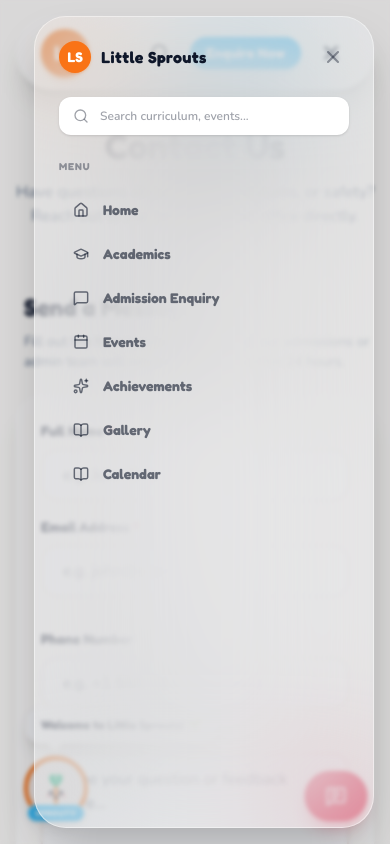
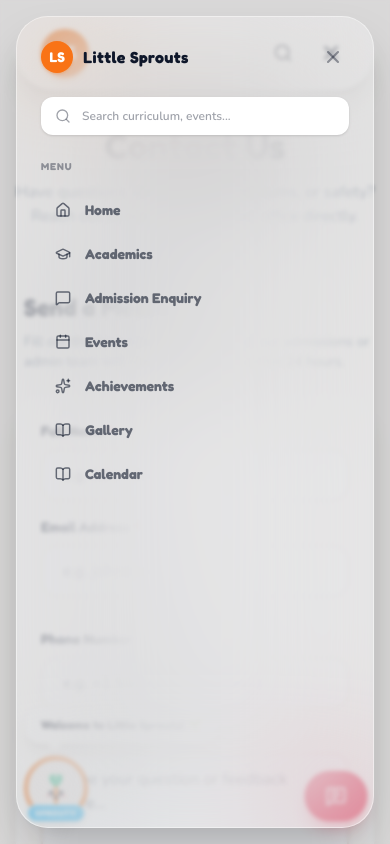
Before and after one commit to Shohilc/school, a React (Vite) app: page /contact in a window 390 px wide. Both pictures are taken after a click on the button 331 px from the left and 53 px from the top of the page. Shown: the top 844 px of the page. Built offline with nearby package versions, Linux system fonts and the light colour scheme.

Commit message:
fix: resolve mobile navbar cutoff and horizontal layout overflow

```diff
--- a/src/components/layout/Navbar.jsx
+++ b/src/components/layout/Navbar.jsx
@@ -237,14 +237,15 @@ export default function Navbar() {
             </div>
 
             {/* CTA Button (Desktop only) */}
+            <div className="hidden md:block">
               <Button
                 variant="secondary"
                 size="sm"
                 onClick={openEnquiry}
-              className="hidden md:inline-flex"
               >
                 Enquire Now
               </Button>
+            </div>
 
             {/* Hamburger Button */}
             <m.button
@@ -296,7 +297,7 @@ export default function Navbar() {
               animate={{ x: 0, opacity: 1 }}
               exit={{ x: "110%", opacity: 0 }}
               transition={{ type: "spring", damping: 30, stiffness: 250 }}
-              className="fixed top-4 right-4 bottom-4 w-full max-w-[340px] bg-white/30 backdrop-blur-3xl rounded-[32px] border border-white/45 z-50 p-6 flex flex-col justify-between overflow-y-auto shadow-2xl text-navy scrollbar-none"
+              className="fixed top-4 right-4 bottom-4 left-4 sm:left-auto sm:w-full sm:max-w-[340px] bg-white/30 backdrop-blur-3xl rounded-[32px] border border-white/45 z-50 p-6 flex flex-col justify-between overflow-y-auto shadow-2xl text-navy scrollbar-none"
             >
               <div className="flex flex-col flex-grow">
                 {/* Header with logo & close */}
--- a/src/index.css
+++ b/src/index.css
@@ -26,11 +26,15 @@
 }
 
 /* Base style resets and overrides */
+html, body {
+  max-width: 100%;
+  overflow-x: hidden;
+}
+
 body {
   font-family: var(--font-nunito);
   background-color: var(--color-cream);
   color: var(--color-navy);
-  overflow-x: hidden;
 }
 
 h1, h2, h3, h4, h5, h6 {
```
Lines whose indentation alone changed are shown as unchanged.
